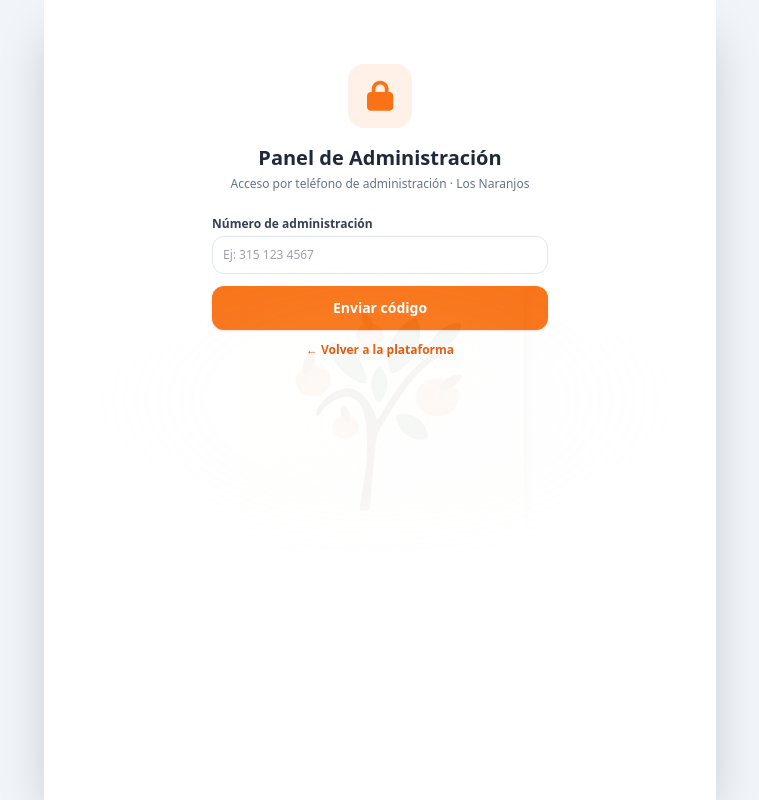
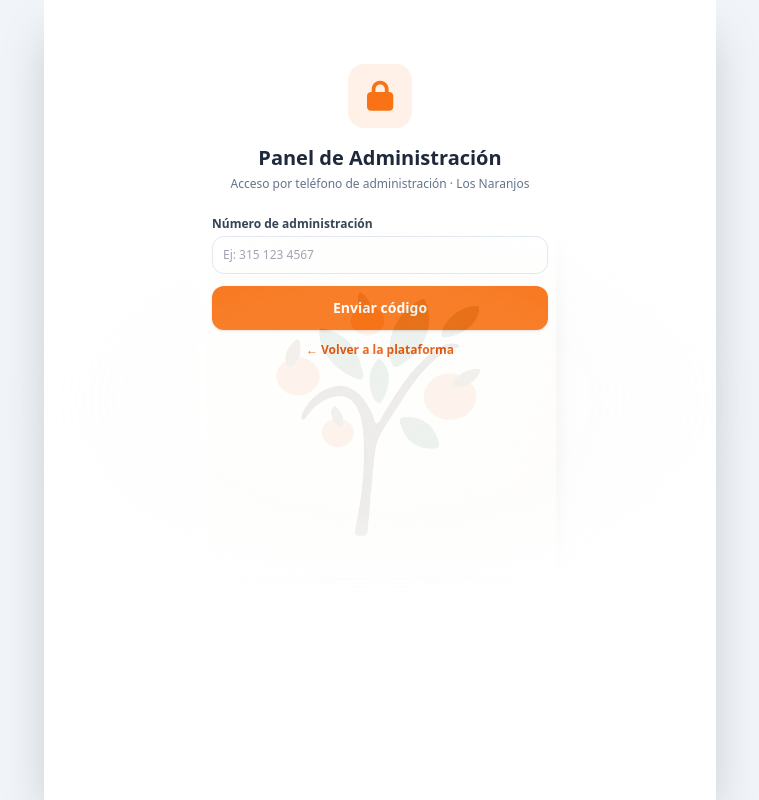
Before and after one commit to Migu3l14/vecinos-los-naranjos-fullstack, a website with bundled scripts: page frontend/admin.html in a window 1280 px wide. Shown: the whole page, without its empty margins (260-1019 px from the left). Built offline with nearby package versions, Linux system fonts and the light colour scheme.

Commit message:
style(branding): marca de agua del arbol mas grande y visible (92vw/760px, opacidad 0.09)

```diff
--- a/frontend/css/styles.css
+++ b/frontend/css/styles.css
@@ -126,10 +126,10 @@ body.modal-open {
 }
 .brand-watermark img {
   width: 100%;
-  max-width: min(78vw, 620px);
+  max-width: min(92vw, 760px);
   height: auto;
   mix-blend-mode: multiply;
-  opacity: 0.05;
+  opacity: 0.09;
   -webkit-mask-image: radial-gradient(closest-side, #000 55%, transparent 100%);
   mask-image: radial-gradient(closest-side, #000 55%, transparent 100%);
 }
```
